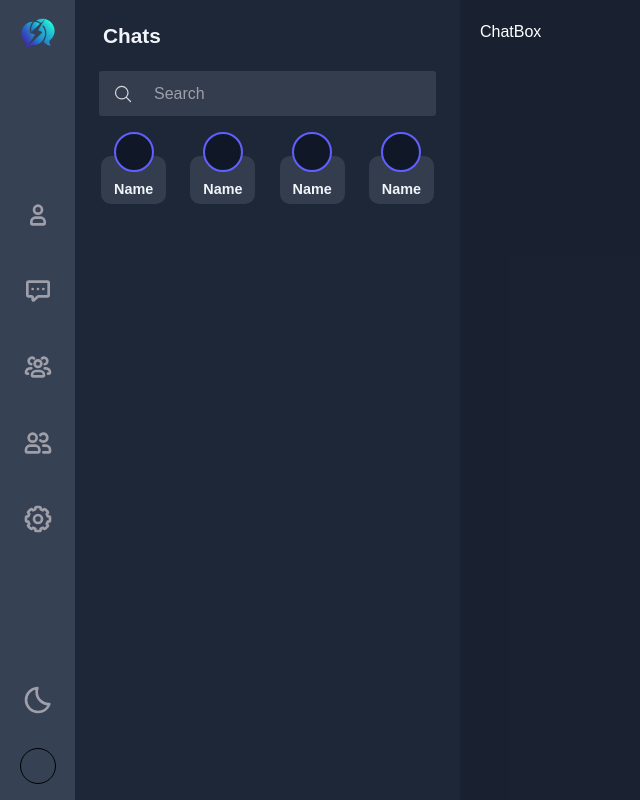
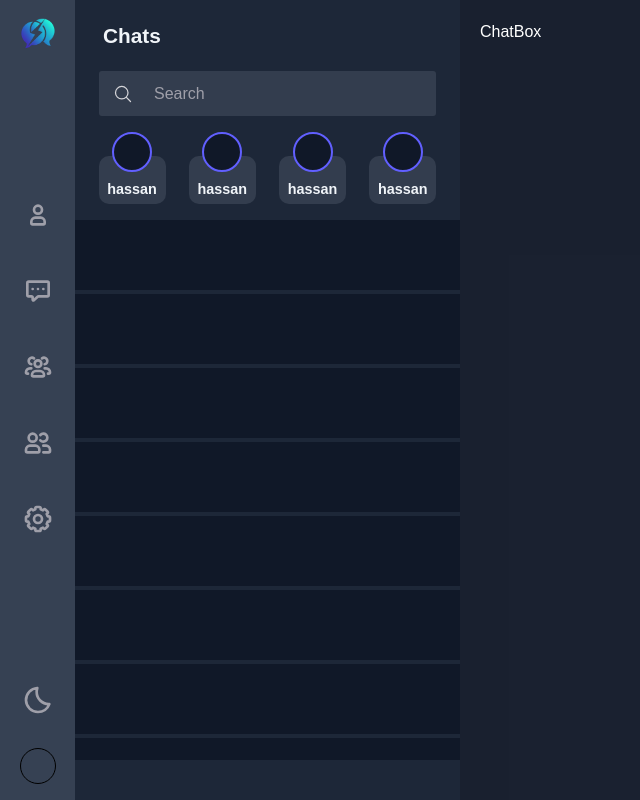
Before and after one commit to mrhassanali667/Snap-Talk, a React (Vite) app: page / in a window 1280 px wide. Shown: the whole page, without its empty margins (0-640 px from the left). Built offline with nearby package versions, Linux system fonts and the light colour scheme; no server answers.

Commit message:
add some styling

```diff
--- a/src/App.css
+++ b/src/App.css
@@ -2,9 +2,15 @@
 @custom-variant dark (&:where(.dark, .dark *));
 @import url('https://fonts.googleapis.com/css2?family=Public+Sans:ital,wght@0,100..900;1,100..900&display=swap');
 
-body{
+body {
     @apply bg-slate-100 dark:bg-slate-900/95 transition-colors duration-300;
 }
+
+.x-scroll::-webkit-scrollbar {
+    @apply h-[0px];
+}
+
+
 
 @layer components {
 
--- a/src/components/layout/Users.jsx
+++ b/src/components/layout/Users.jsx
@@ -1,27 +1,31 @@
 import React from 'react'
 import SearchBar from '../common/SearchBar.jsx'
 import Heading from '../common/Heading.jsx'
+import UsersList from '../specific/UsersList.jsx'
 
 const Users = () => {
   return (
-    <div className='h-full w-full flex flex-col gap-2 bg-slate-100 dark:bg-gray-800/95 py-5'>
+    <div className='h-full w-full flex flex-col gap-2 bg-slate-100 dark:bg-gray-800/95 py-5 overflow-hidden'>
       <div className='flex flex-col gap-3'>
         <Heading name={'Chats'} />
         <div className='py-2 px-6'>
           <SearchBar />
         </div>
       </div>
-      <div className='h-[80px] w-full py-2 px-4 flex gap-1 justify-around relative'>
+      <div className='min-h-[80px] w-full py-2 px-4 flex  gap-2 justify-around relative overflow-x-auto x-scroll '>
         {[...Array(4)].map((_, index) =>
-          <div key={index} className='h-full w-[65px] flex flex-col justify-end items-center '>
+          <div key={index} className='h-full min-w-[67px] max-w-[67px] flex flex-col justify-end items-center '>
             <div className='absolute top-0'>
-              <div className='h-10 w-10 rounded-full bg-slate-200 dark:bg-gray-900 border-2 border-indigo-500 '></div>
+              <div className='h-10 w-10 rounded-full bg-slate-300 dark:bg-gray-900 border-2 border-indigo-500 '></div>
             </div>
-            <div className='h-[75%] w-full py-1 flex justify-center items-end bg-slate-200/70 dark:bg-gray-600/50  rounded-[10px]'>
-              <p className='text-zinc-600 dark:text-slate-100 text-[0.9em] font-semibold'>Name</p>
+            <div className='h-[75%] w-full py-1 px-2 flex justify-center items-end bg-slate-200/90 dark:bg-gray-600/50  rounded-[10px]'>
+              <p className='text-zinc-600 dark:text-slate-100 text-[0.9em] text-wrap font-semibold'>hassan</p>
             </div>
           </div>
         )}
+      </div>
+      <div className='h-[71%] w-full'>
+      <UsersList/>
       </div>
     </div>
   )
--- /dev/null
+++ b/src/components/specific/UsersList.jsx
@@ -0,0 +1,15 @@
+import React from 'react'
+
+const UsersList = () => {
+  return (
+    <div className='h-full w-full flex gap-1 flex-col overflow-y-auto'>
+        {[...Array(20)].map((_, index) =>
+            <div key={index} className='min-h-[70px] w-full bg-gray-900  flex flex-col justify-end items-center '>
+
+            </div>
+        )}
+    </div>
+  )
+}
+
+export default UsersList
--- a/src/pages/CreateProfile.jsx
+++ b/src/pages/CreateProfile.jsx
@@ -82,16 +82,16 @@ const CreateProfile = () => {
         <>
 
             <div className='h-full w-full '>
-                <div className='flex justify-center bg-violet-50'>
+                <div className='h-full w-full flex justify-center bg-violet-50'>
 
-                    <div className='w-full max-w-[440px] flex gap-1 p-[10px] flex-col justify-center items-center'>
+                    <div className=' w-full max-w-[440px] flex gap-1 p-[10px] flex-col justify-center items-center'>
                         <div >
                             <div className='h-[70px] w-full relative'>
-                                <div className='h-full w-full flex justify-center items-center absolute right-5'>
+                                <div className='h-full w-full flex gap-2 justify-center items-center absolute right-4'>
                                     <img
-                                        className='h-[90%]'
+                                        className='h-[35px]'
                                         src="/logo.png" alt="logo" />
-                                    <h1 className='h-[65%] text-[1.6em] public-sans font-semibold '>Snap Talk</h1>
+                                    <h1 className='h-[65%] flex items-center text-[1.6em] public-sans font-semibold '>Snap Talk</h1>
                                 </div>
                             </div>
                             <div className='h-[80px] w-full flex flex-col justify-center items-center'>
--- a/src/pages/Login.jsx
+++ b/src/pages/Login.jsx
@@ -62,11 +62,11 @@ const Login = () => {
             <div className='flex flex-col gap-1 w-full  max-w-[430px] py-[15px]'>
                 <div className='h-auto w-full'>
                     <div className='h-[70px] w-full relative'>
-                        <div className='h-full w-full flex justify-center items-center  absolute right-5'>
+                        <div className='h-full w-full flex gap-2 justify-center items-center  absolute right-4'>
                             <img
-                                className='h-[90%]'
+                                className='h-[35px]'
                                 src="/logo.png" alt="" />
-                            <h1 className='h-[65%] text-[1.6em] public-sans font-semibold '>Snap Talk</h1>
+                            <h1 className='h-[65%] flex items-center text-[1.6em] public-sans font-semibold '>Snap Talk</h1>
                         </div>
                     </div>
                     <div className='h-[80px] w-full flex flex-col justify-center items-center'>
--- a/src/pages/Rejister.jsx
+++ b/src/pages/Rejister.jsx
@@ -124,11 +124,11 @@ const Register = () => {
             <div className='flex flex-col gap-1 w-full h-auto  max-w-[430px] py-[15px]'>
                 <div >
                     <div className='h-[70px] w-full relative'>
-                        <div className='h-full w-full flex justify-center items-center  absolute right-5'>
+                        <div className='h-full w-full flex gap-2 justify-center items-center  absolute right-4'>
                             <img
-                                className='h-[90%]'
+                                className='h-[35px]'
                                 src="/logo.png" alt="logo" />
-                            <h1 className='h-[65%] text-[1.6em] public-sans font-semibold '>Snap Talk</h1>
+                            <h1 className='h-[65%] flex items-center text-[1.6em] public-sans font-semibold '>Snap Talk</h1>
                         </div>
                     </div>
                     <div className='h-[80px] w-full flex flex-col justify-center items-center'>
```
